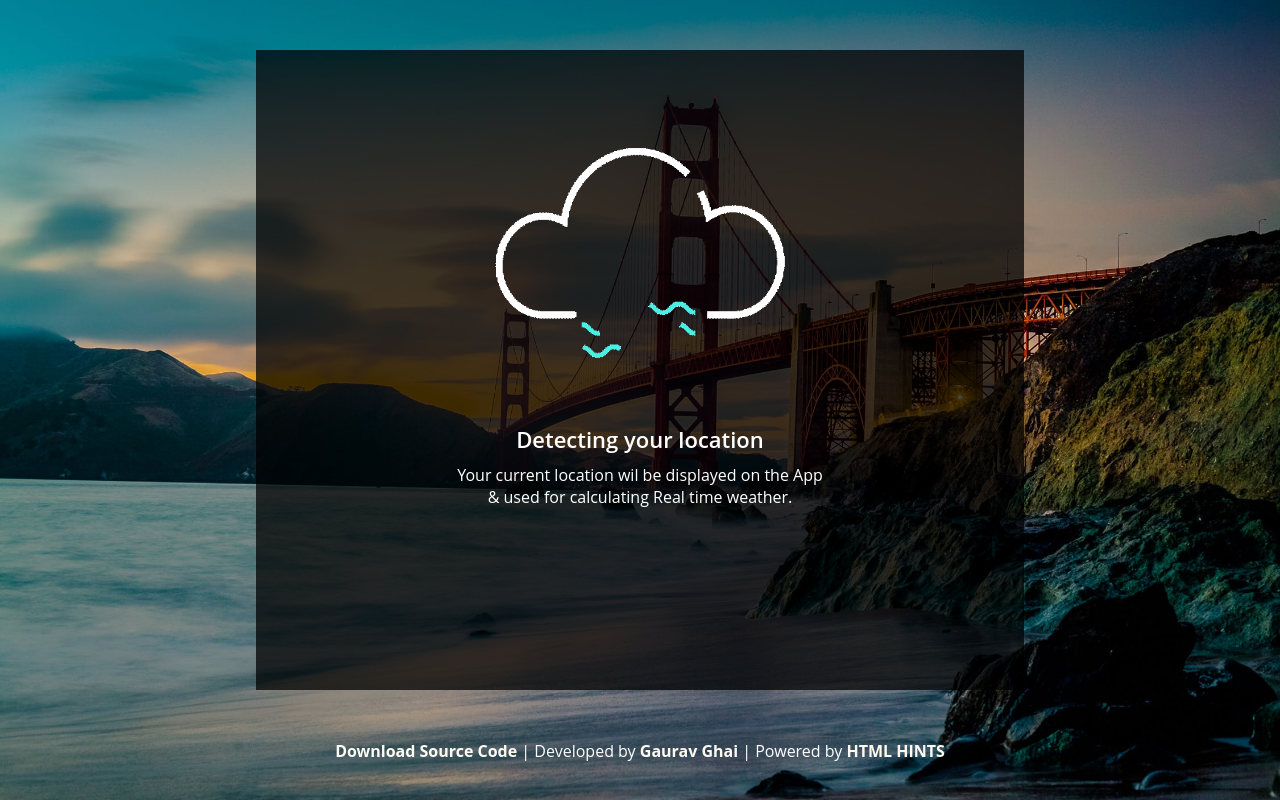
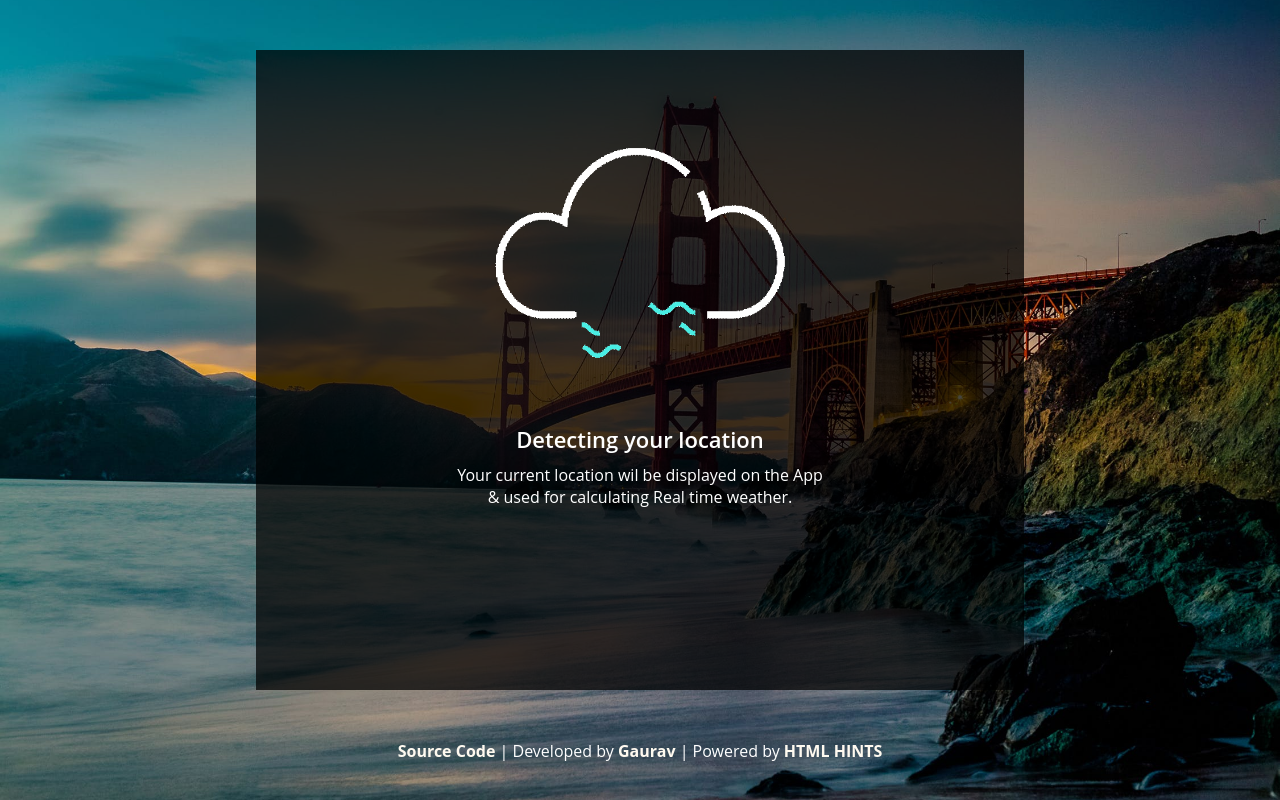
Before and after one commit to elijahkinyamal/weather-app, a React (Create React App) app in the folder weatherapp/: page / in a window 1280 px wide. Built offline with nearby package versions, Linux system fonts and the light colour scheme; no server answers.

Commit message:
Update App.js
link naming

```diff
--- a/weatherapp/src/App.js
+++ b/weatherapp/src/App.js
@@ -10,11 +10,11 @@ function App() {
       </div>
       <div className="footer-info">
         <a href="https://www.htmlhints.com/article/how-to-create-toggle-switch/93">
-          Download Source Code
+          Source Code
         </a>{" "}
         | Developed by{" "}
         <a target="_blank" href="https://www.gauravghai.dev/">
-          Gaurav Ghai
+          Gaurav
         </a>{" "}
         | Powered by{" "}
         <a target="_blank" href="https://www.htmlhints.com/">
```
